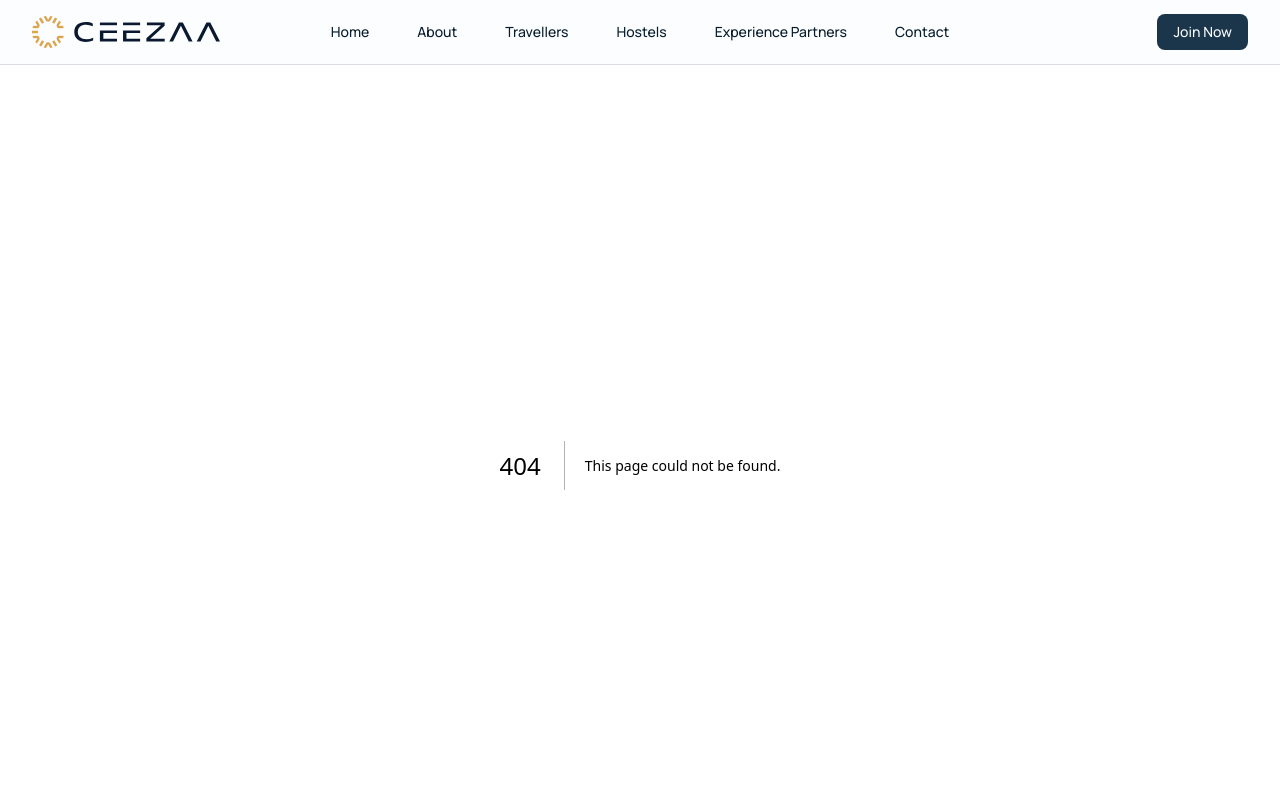
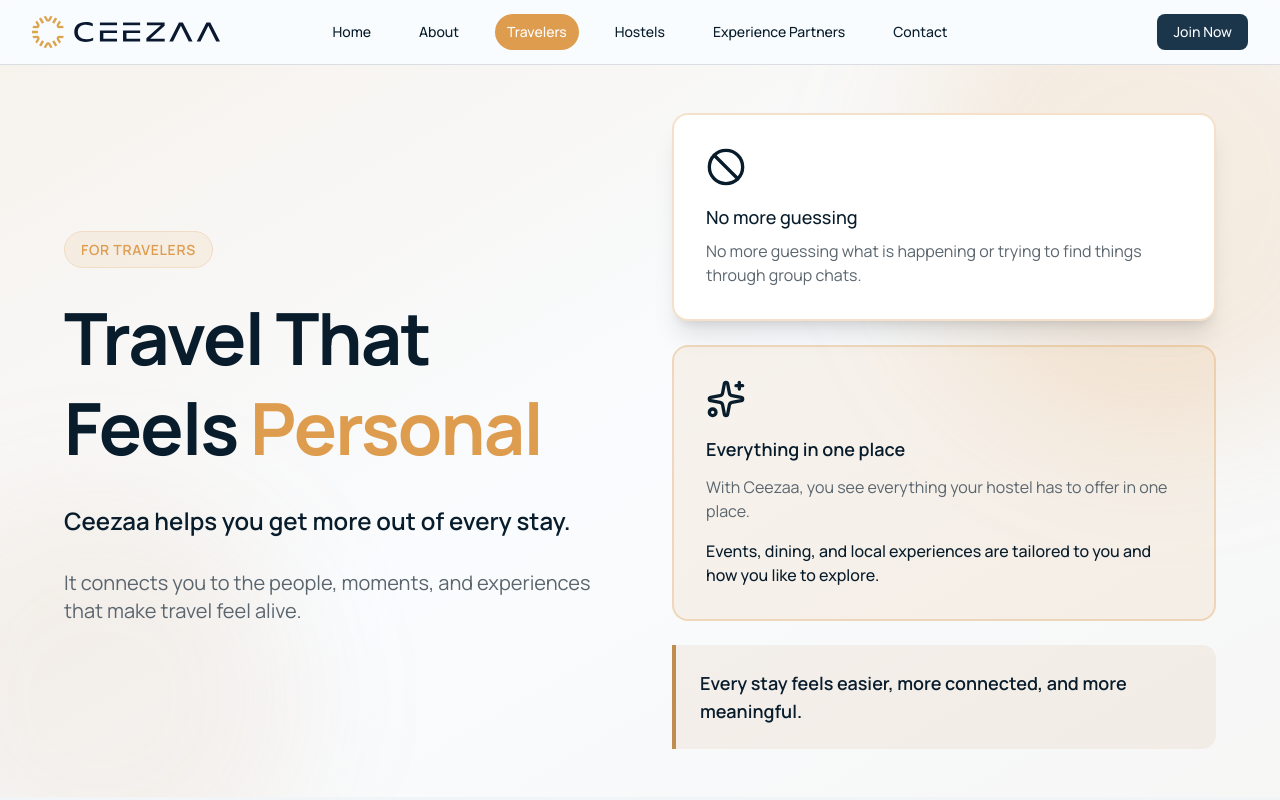
Before and after one commit to scottdoggett/ceezaa-landing-page, a Next.js app: page /travelers in a window 1280 px wide. Before the commit this address had no page. Shown: the top 800 px of the page. Built offline with nearby package versions, Linux system fonts and the light colour scheme.

Commit message:
Changed all instances of the word Travellers or Travellers to include a single l

```diff
--- a/src/app/travellers/page.tsx
+++ b/src/app/travelers/page.tsx
@@ -4,7 +4,7 @@ import { LiveMoment } from "@/components/ui/travelers-page/live-moment";
 import { CeezaaId } from "@/components/ui/travelers-page/ceezaa-id";
 import { WorldCloser } from "@/components/ui/travelers-page/world-closer";
 
-export default function Travellers() {
+export default function Travelers() {
   return (
     <main className="font-sans">
       <TravelPersonal />
--- a/src/components/ui/header.tsx
+++ b/src/components/ui/header.tsx
@@ -20,7 +20,7 @@ import { cn } from "@/lib/utils";
 const navigationLinks = [
   { name: "Home", href: "/", icon: Home },
   { name: "About", href: "/about", icon: Info },
-  { name: "Travellers", href: "/travellers", icon: Users },
+  { name: "Travelers", href: "/travelers", icon: Users },
   { name: "Hostels", href: "/hostels", icon: Building2 },
   { name: "Experience Partners", href: "/experience-partners", icon: Sparkles },
   { name: "Contact", href: "/contact", icon: Mail },
```
